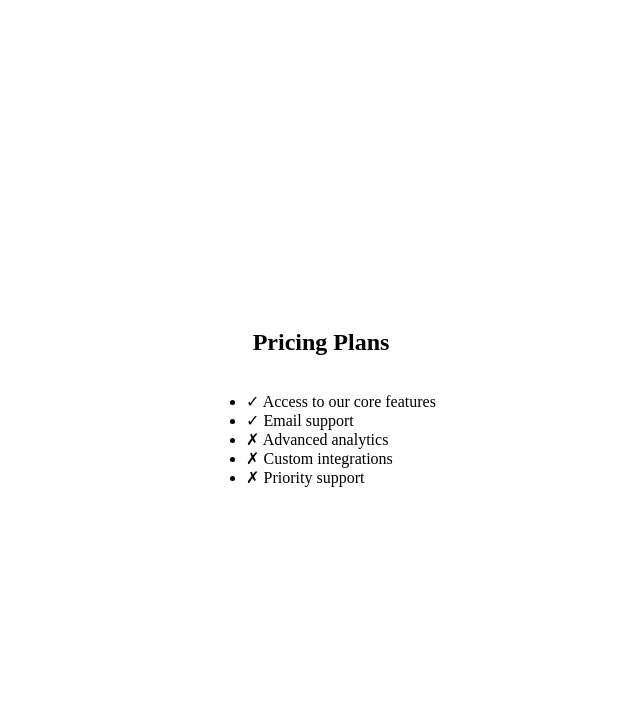
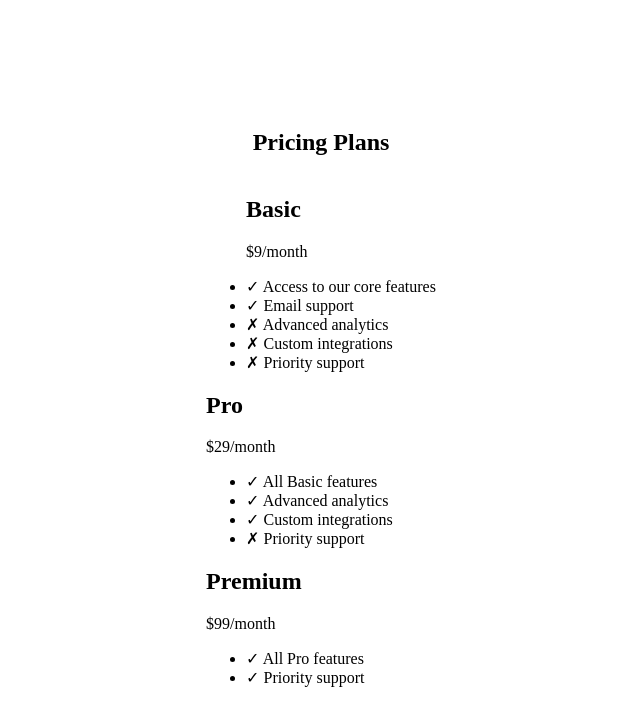
Before and after one commit to csant510/Design-a-Pricing-Plans-Layout-Page, a plain HTML site: page index.html in a window 1280 px wide. Shown: the whole page, without its empty margins (319-959 px from the left). Drawn offline with Linux system fonts and the light colour scheme.

Commit message:
Update index.html

```diff
--- a/index.html
+++ b/index.html
@@ -10,7 +10,9 @@
     <h1>Pricing Plans</h1>
     <div class="pricing-container">
         <div class="pricing-card basic-plan">
-               <ul class="features">
+        <ul class="features">
+            <h2>Basic</h2>
+            <p>$9/month</p>
           <li><span class="check">✓</span> Access to our core features</li>
           <li><span class="check">✓</span> Email support</li>
           <li><span class="x">✗</span> Advanced analytics</li>
@@ -18,9 +20,24 @@
           <li><span class="x">✗</span> Priority support</li>
         </ul>
         </div>
-        <div class="pricing-card pro-plan"></div>
-        <div class="pricing-card premium-plan"></div>
-
+        <div class="pricing-card pro-plan">
+            <h2>Pro</h2>
+            <p>$29/month</p>
+            <ul class="features">
+                <li><span class="check">✓</span> All Basic features</li>
+                <li><span class="check">✓</span> Advanced analytics</li>
+                <li><span class="check">✓</span> Custom integrations</li>
+                <li><span class="x">✗</span> Priority support</li>
+            </ul>
+        </div>
+        <div class="pricing-card premium-plan">
+            <h2>Premium</h2>
+            <p>$99/month</p>
+            <ul class="features">
+                <li><span class="check">✓</span> All Pro features</li>
+                <li><span class="check">✓</span> Priority support</li>
+            </ul>
+        </div>
     </div>
 </body>
 </html>
```
